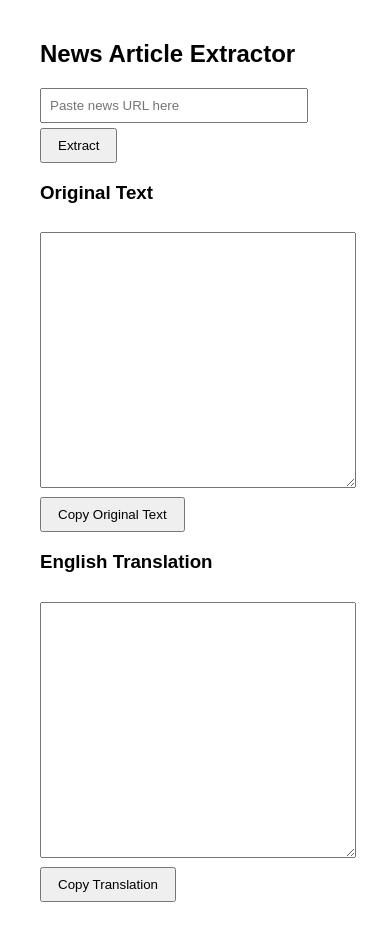
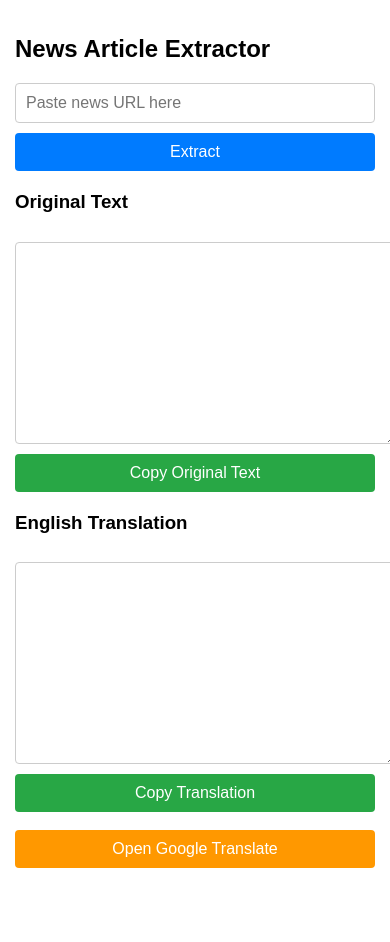
Before and after one commit to abrahamdeewan81/news_translator, a Flask app: page / in a window 390 px wide. After the commit the page ends 868 px from the top, so only its background shows below. Run offline with Flask 3, Linux system fonts and the light colour scheme.

Commit message:
Enhance index.html with responsive design and styles
Added mobile scaling and improved styles for better user experience.

```diff
--- a/templates/index.html
+++ b/templates/index.html
@@ -4,26 +4,94 @@
 <head>
     <title>News Extractor</title>
 
+    <!-- Mobile scaling -->
+    <meta name="viewport" content="width=device-width, initial-scale=1">
+
     <style>
         body {
-            font-family: Arial;
-            margin: 40px;
+            font-family: Arial, sans-serif;
+            margin: 0;
+            background: #f4f4f4;
+        }
+
+        .container {
+            max-width: 900px;
+            margin: auto;
+            padding: 15px;
+            background: white;
+        }
+
+        h2,
+        h3 {
+            margin-top: 20px;
+        }
+
+        .url-box {
+            display: flex;
+            flex-wrap: wrap;
+            gap: 10px;
+        }
+
+        input[type=text] {
+            flex: 1;
+            min-width: 200px;
+            padding: 10px;
+            font-size: 16px;
+            border: 1px solid #ccc;
+            border-radius: 4px;
+        }
+
+        button {
+            padding: 10px 16px;
+            font-size: 16px;
+            border: none;
+            background: #007BFF;
+            color: white;
+            border-radius: 4px;
+            cursor: pointer;
+        }
+
+        button:hover {
+            background: #0056b3;
         }
 
         textarea {
             width: 100%;
-            height: 250px;
+            height: 220px;
             margin-top: 10px;
+            padding: 10px;
+            font-size: 14px;
+            border: 1px solid #ccc;
+            border-radius: 4px;
+            resize: vertical;
         }
 
-        input[type=text] {
-            width: 80%;
-            padding: 8px;
+        .copy-btn {
+            margin-top: 6px;
+            background: #28a745;
+        }
+
+        .copy-btn:hover {
+            background: #1f7a33;
+        }
+
+        /* Mobile improvements */
+
+        @media (max-width: 600px) {
+
+            .url-box {
+                flex-direction: column;
             }
 
             button {
-            padding: 8px 16px;
-            margin-top: 5px;
+                width: 100%;
+            }
+
+            textarea {
+                height: 180px;
+                font-size: 15px;
+            }
+
         }
     </style>
 
@@ -46,13 +114,16 @@
 
 <body>
 
+    <div class="container">
+
         <h2>News Article Extractor</h2>
 
         <form method="POST">
 
+            <div class="url-box">
                 <input type="text" name="url" placeholder="Paste news URL here" required>
-
                 <button type="submit">Extract</button>
+            </div>
 
         </form>
 
@@ -61,16 +132,34 @@
 
         <textarea id="originalText" readonly>{{ article_text }}</textarea>
 
+        <button class="copy-btn" onclick="copyText('originalText')">
+            Copy Original Text
+        </button>
+
         <br>
-    <button onclick="copyText('originalText')">Copy Original Text</button>
 
 
         <h3>English Translation</h3>
 
         <textarea id="translatedText" readonly>{{ translated_text }}</textarea>
 
+        <button class="copy-btn" onclick="copyText('translatedText')">
+            Copy Translation
+        </button>
+
+
         <br>
-    <button onclick="copyText('translatedText')">Copy Translation</button>
+
+        <br>
+
+        <a href="https://translate.google.com/" target="_blank">
+            <button style="background:#ff9800;">
+                Open Google Translate
+            </button>
+        </a>
+
+    </div>
+
 
     <script>
 
@@ -85,6 +174,8 @@
         }
 
     </script>
+
+
 </body>
 
 </html>
```
Lines whose indentation alone changed are shown as unchanged.
